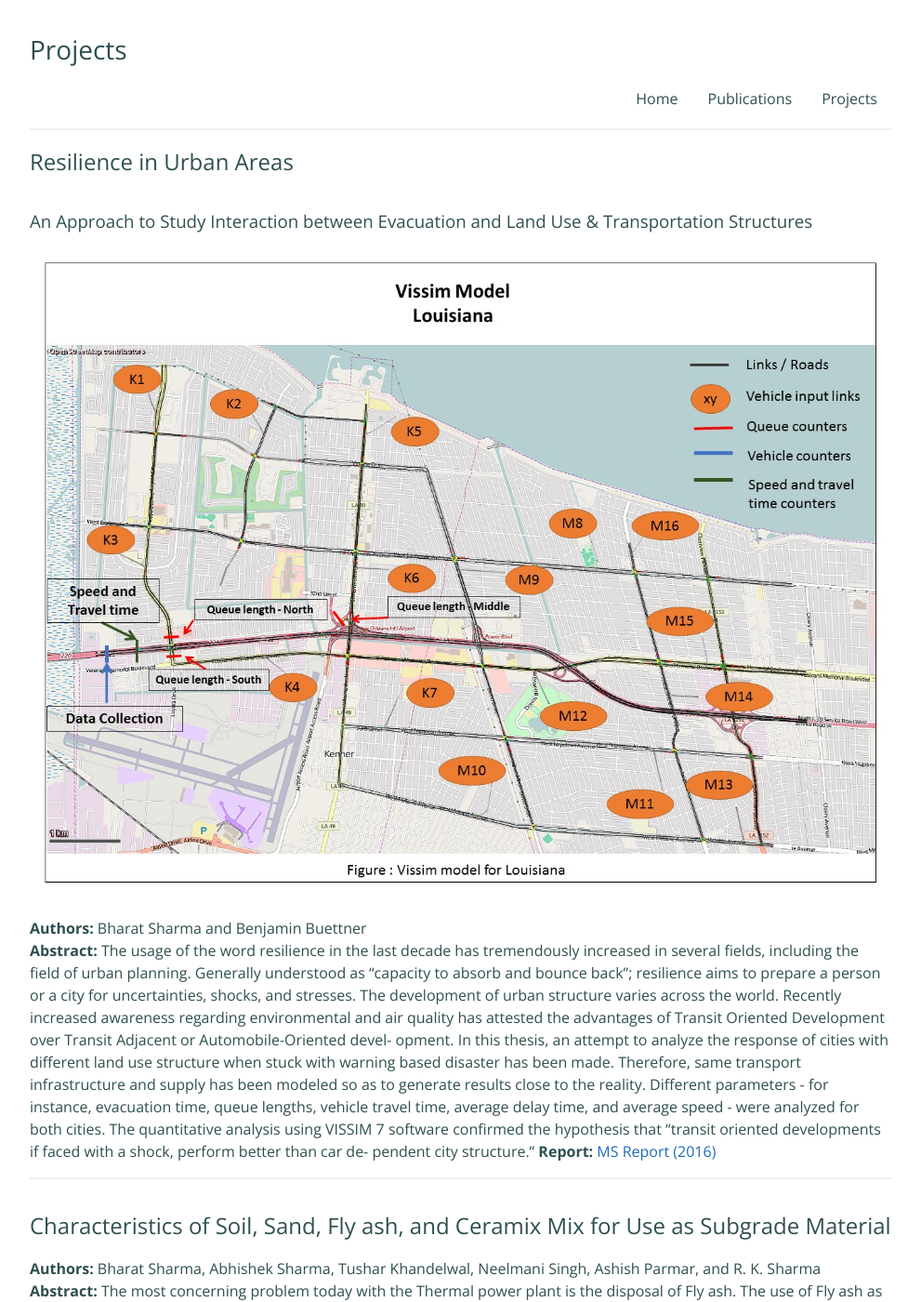
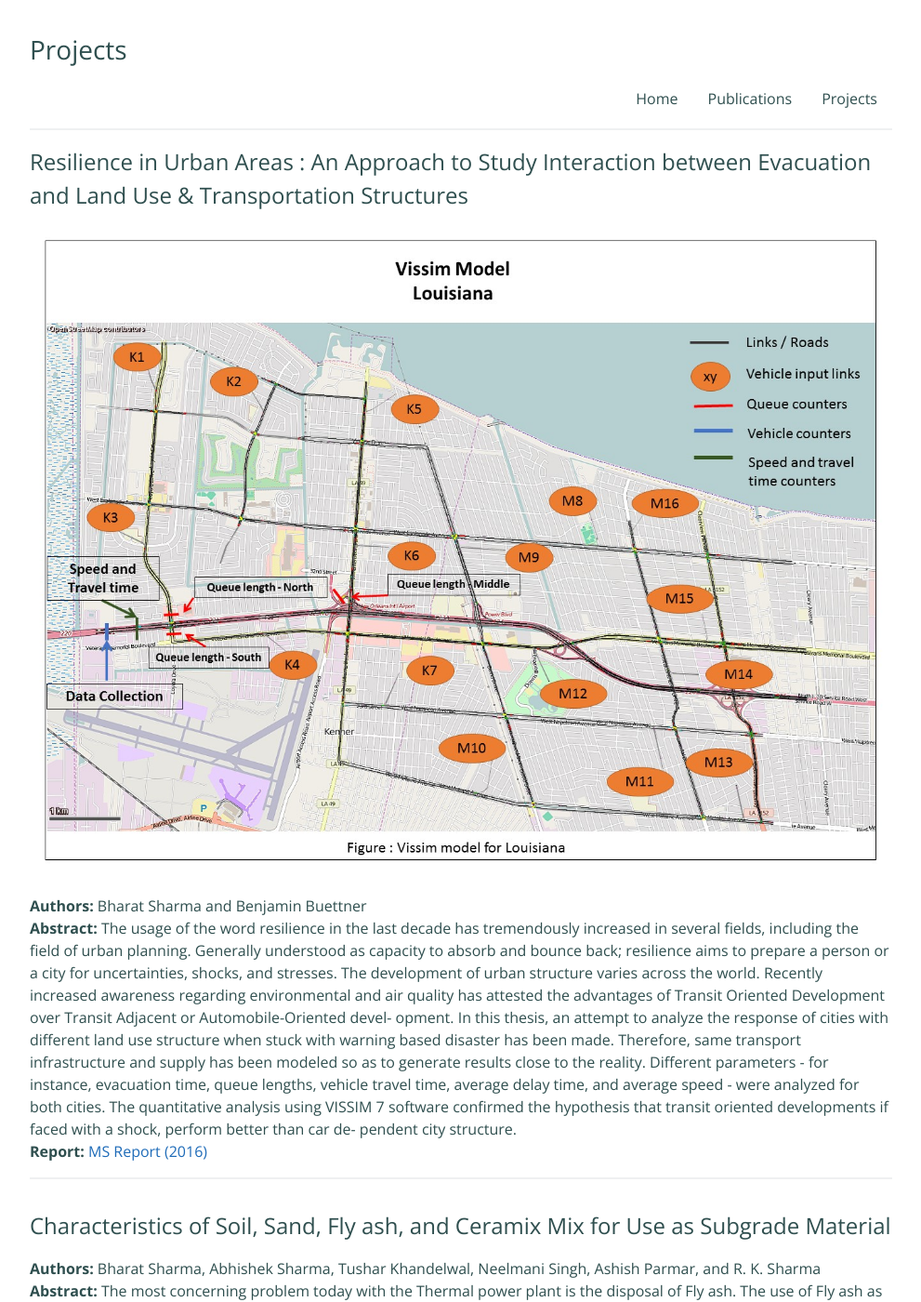
Before and after one commit to sharmapritika/sharmapritika.github.io, a Jekyll site: the page built from projects.md, in a window 1280 px wide and 1400 px high. Shown: the whole window at 93% size, without its empty margins (144-1135 px from the left). Built offline with Jekyll 4.4.1, drawn with Linux system fonts in a browser that asks for light colours.

```diff
--- a/projects.md
+++ b/projects.md
@@ -3,16 +3,15 @@ layout: default
 title: Projects
 description:
 ---
-## Resilience in Urban Areas
-### An Approach to Study Interaction between Evacuation and Land Use & Transportation Structures
+## Resilience in Urban Areas : An Approach to Study Interaction between Evacuation and Land Use & Transportation Structures
 
 ![alt text](assets/images/Vissimlouisiana.jpg "VISSIM Model NOLA")
 
 **Authors:** Bharat Sharma and Benjamin Buettner <br>
-**Abstract:** The usage of the word resilience in the last decade has tremendously increased in several fields, including the field of urban planning. Generally understood as “capacity to absorb and bounce back”; resilience aims to prepare a person or a city for uncertainties, shocks, and stresses.
+**Abstract:** The usage of the word resilience in the last decade has tremendously increased in several fields, including the field of urban planning. Generally understood as capacity to absorb and bounce back; resilience aims to prepare a person or a city for uncertainties, shocks, and stresses.
 The development of urban structure varies across the world. Recently increased awareness regarding environmental and air quality has attested the advantages of Transit Oriented Development over Transit Adjacent or Automobile-Oriented devel- opment.
 In this thesis, an attempt to analyze the response of cities with different land use structure when stuck with warning based disaster has been made. Therefore, same transport infrastructure and supply has been modeled so as to generate results close to the reality. Different parameters - for instance, evacuation time, queue lengths, vehicle travel time, average delay time, and average speed - were analyzed for both cities.
-The quantitative analysis using VISSIM 7 software confirmed the hypothesis that “transit oriented developments if faced with a shock, perform better than car de- pendent city structure.”
+The quantitative analysis using VISSIM 7 software confirmed the hypothesis that transit oriented developments if faced with a shock, perform better than car de- pendent city structure. <br>
 **Report:** [MS Report (2016)](./papers/Sharma_masterthesis_TUM_2016.pdf) <br>
 
 <hr>
```
